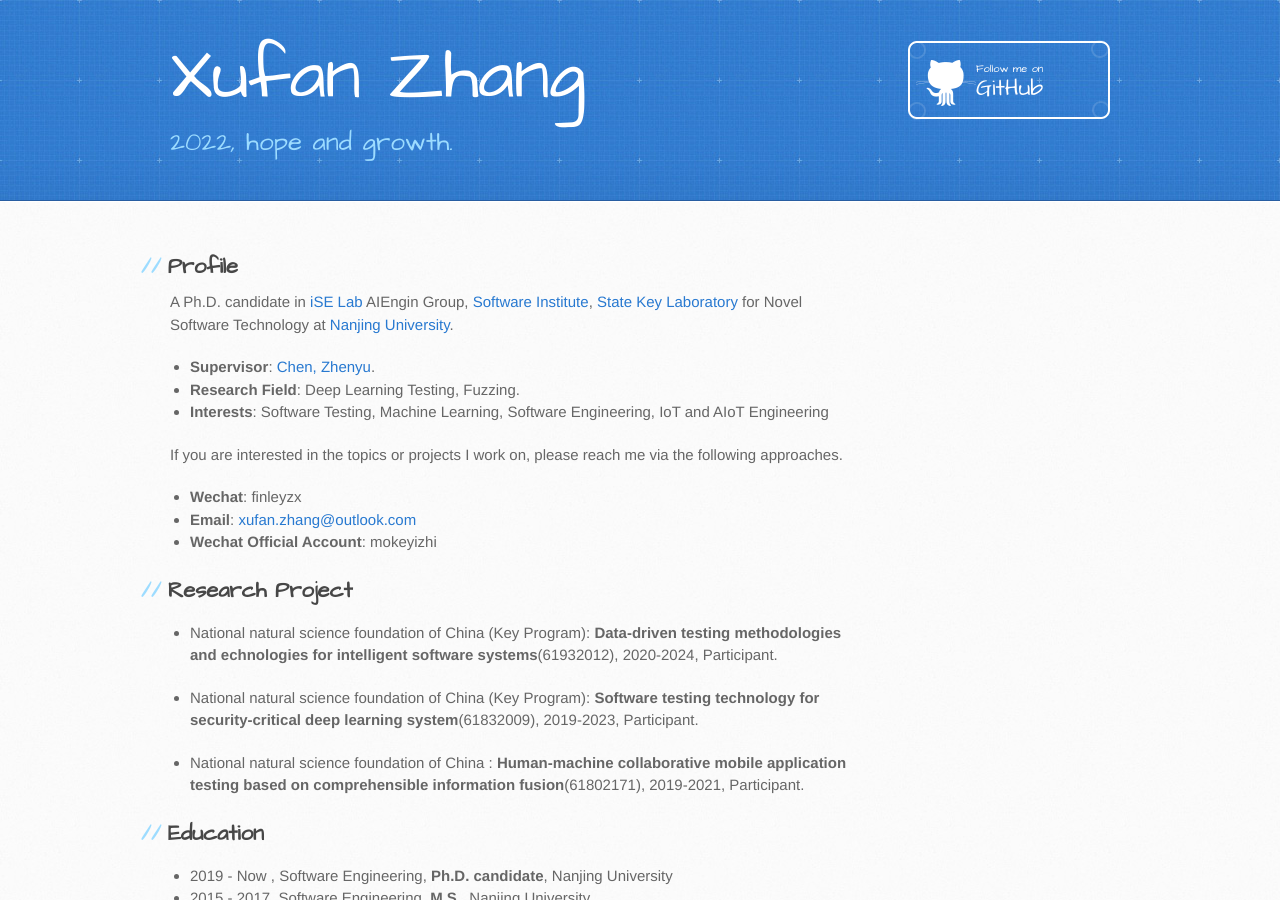
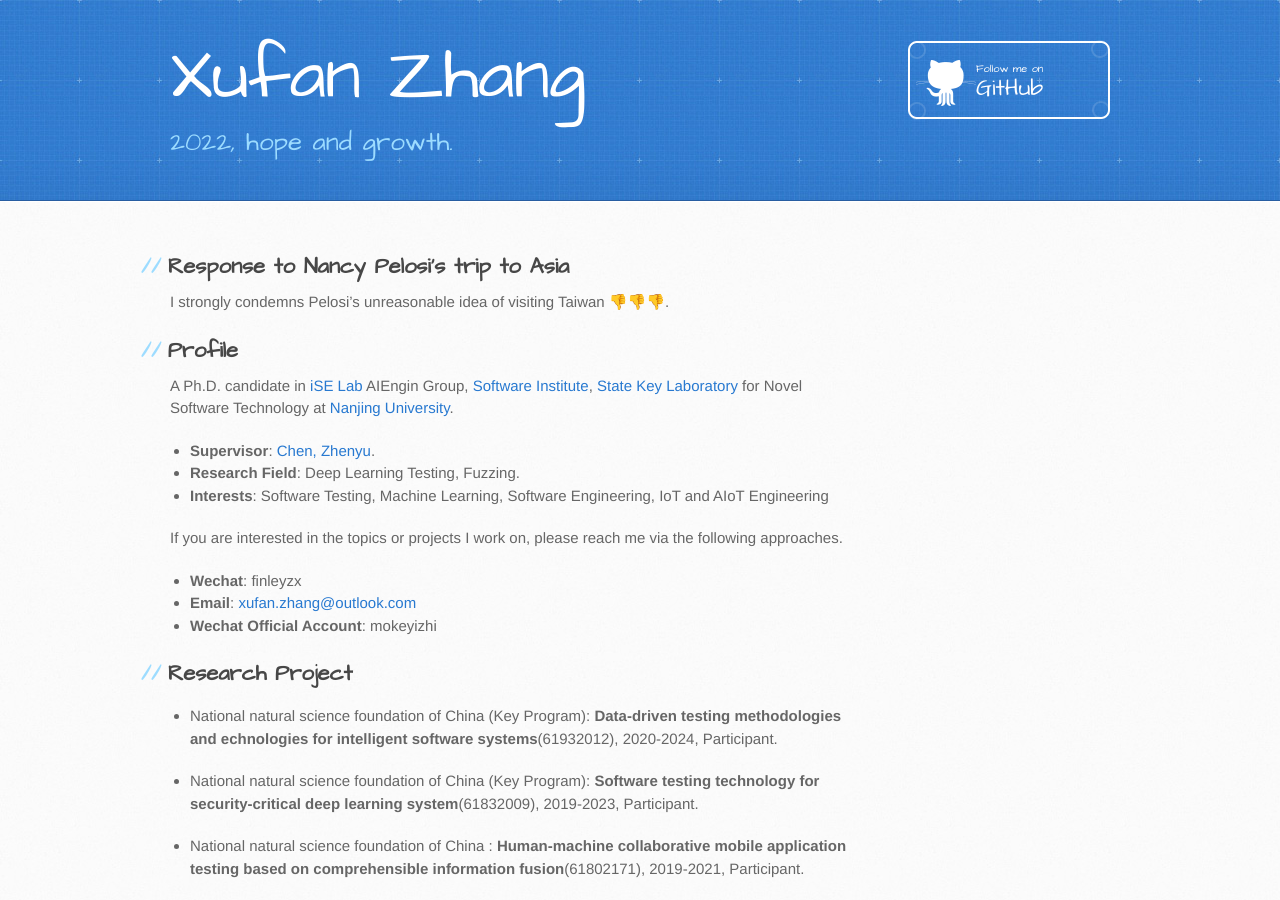
Before and after one commit to sunshinezxf/sunshinezxf.github.io, a Jekyll site: the page built from index.md, in a window 1280 px wide and 900 px high. Built offline with Jekyll 4.4.1, drawn with Linux system fonts in a browser that asks for light colours; our own code applies the rules of GitHub Pages for plain Markdown files.

Commit message:
更新个人观点

```diff
--- a/index.md
+++ b/index.md
@@ -1,3 +1,7 @@
+## Response to Nancy Pelosi's trip to Asia
+
+I strongly condemns Pelosi's unreasonable idea of visiting Taiwan 👎👎👎.
+
 ## Profile
 
 A Ph.D. candidate in [iSE Lab](http://www.iselab.cn) AIEngin Group, [Software Institute](https://software.nju.edu.cn), [State Key Laboratory](https://keysoftlab.nju.edu.cn) for Novel Software Technology at [Nanjing University](https://www.nju.edu.cn).
```
